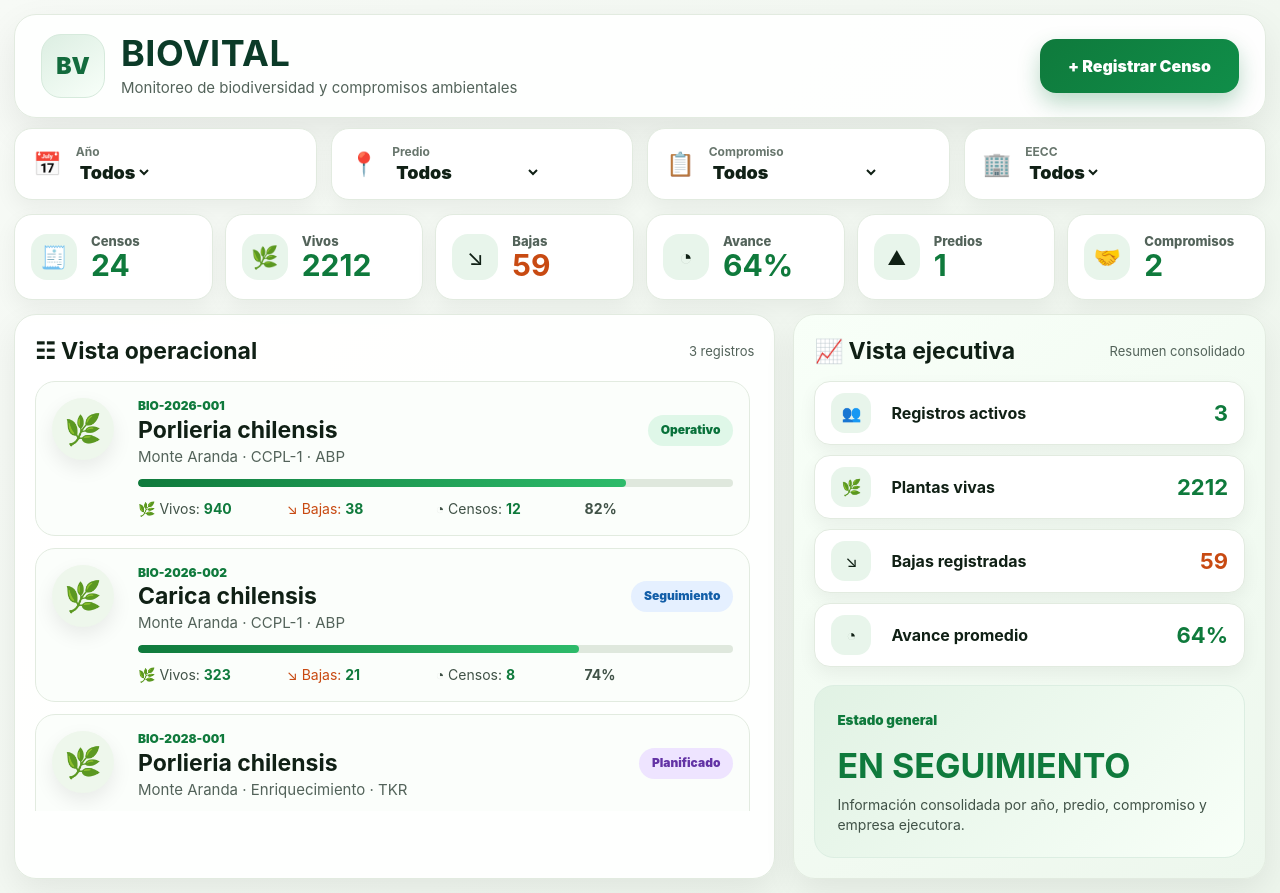
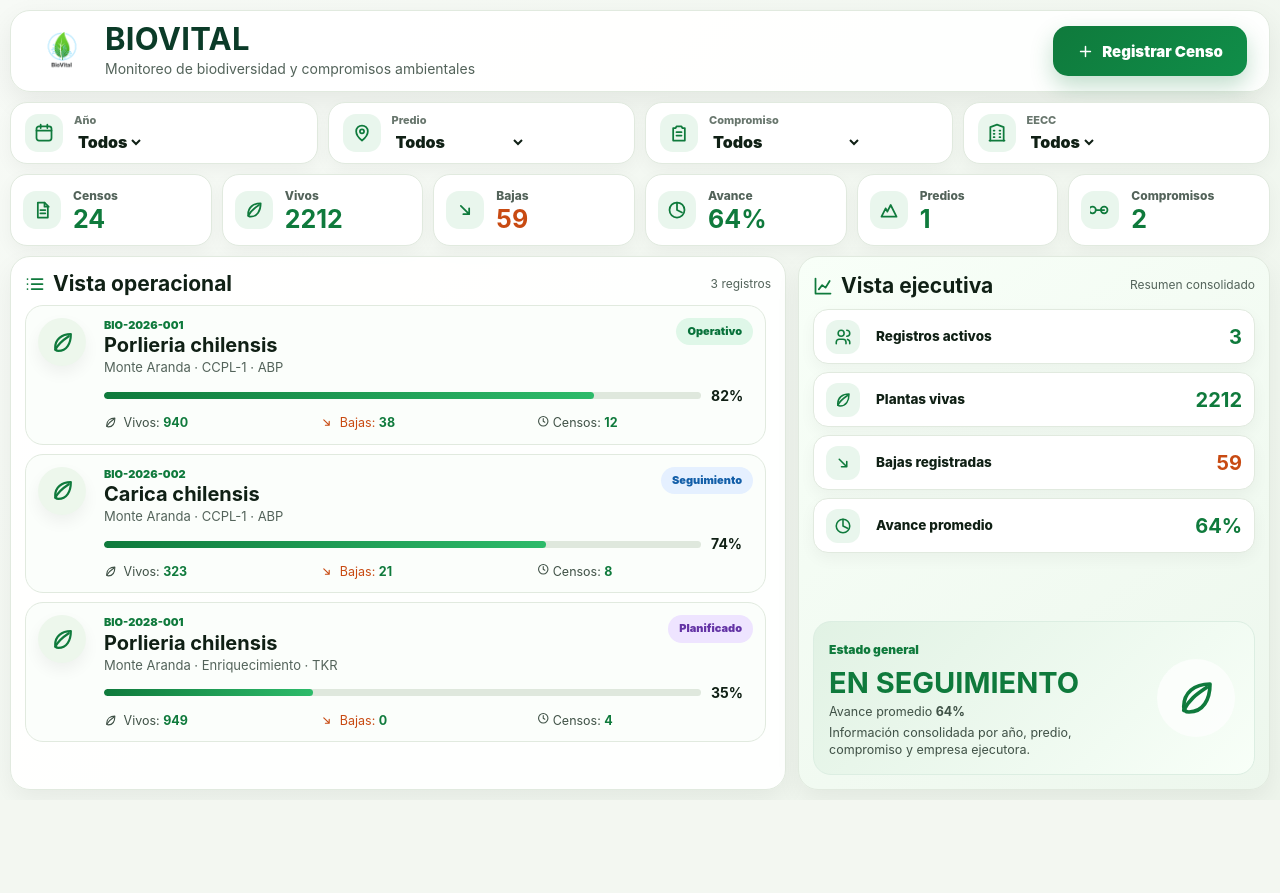
Before and after one commit to Phyllium2026/biovital-dashboard-web, a Next.js app: page / in a window 1280 px wide. After the commit the page ends 800 px from the top, so only its background shows below. Built offline with nearby package versions, Linux system fonts and the light colour scheme.

Commit message:
Update page.tsx

```diff
--- a/app/page.tsx
+++ b/app/page.tsx
@@ -97,7 +97,7 @@ export default function Home() {
       <section className="bv-shell">
         <header className="bv-header">
           <div className="bv-brand">
-            <div className="bv-logo">BV</div>
+            <img src="/logo-biovital.png" alt="BIOVITAL" className="bv-logo-img" />
             <div>
               <h1>BIOVITAL</h1>
               <p>Monitoreo de biodiversidad y compromisos ambientales</p>
@@ -105,55 +105,59 @@ export default function Home() {
           </div>
 
           <a className="bv-button" href="#">
-            + Registrar Censo
+            <IconPlus /> Registrar Censo
           </a>
         </header>
 
         <section className="bv-filters">
-          <Select label="Año" value={anio} options={unique('anio')} onChange={setAnio} icon="📅" />
-          <Select label="Predio" value={predio} options={unique('predio')} onChange={setPredio} icon="📍" />
-          <Select label="Compromiso" value={compromiso} options={unique('compromiso')} onChange={setCompromiso} icon="📋" />
-          <Select label="EECC" value={eecc} options={unique('eecc')} onChange={setEecc} icon="🏢" />
+          <Select label="Año" value={anio} options={unique('anio')} onChange={setAnio} icon={<IconCalendar />} />
+          <Select label="Predio" value={predio} options={unique('predio')} onChange={setPredio} icon={<IconPin />} />
+          <Select label="Compromiso" value={compromiso} options={unique('compromiso')} onChange={setCompromiso} icon={<IconClipboard />} />
+          <Select label="EECC" value={eecc} options={unique('eecc')} onChange={setEecc} icon={<IconBuilding />} />
         </section>
 
         <section className="bv-kpis">
-          <Kpi icon="🧾" title="Censos" value={totalCensos} />
-          <Kpi icon="🌿" title="Vivos" value={totalVivos} />
-          <Kpi icon="↘" title="Bajas" value={totalMuertos} danger />
-          <Kpi icon="◔" title="Avance" value={`${avance}%`} />
-          <Kpi icon="⛰" title="Predios" value="1" />
-          <Kpi icon="🤝" title="Compromisos" value="2" />
+          <Kpi icon={<IconFile />} title="Censos" value={totalCensos} />
+          <Kpi icon={<IconLeaf />} title="Vivos" value={totalVivos} />
+          <Kpi icon={<IconDown />} title="Bajas" value={totalMuertos} danger />
+          <Kpi icon={<IconProgress />} title="Avance" value={`${avance}%`} />
+          <Kpi icon={<IconMountain />} title="Predios" value="1" />
+          <Kpi icon={<IconCommit />} title="Compromisos" value="2" />
         </section>
 
         <section className="bv-content">
           <div className="bv-panel">
             <div className="bv-panel-head">
-              <h2>☷ Vista operacional</h2>
+              <h2><IconList /> Vista operacional</h2>
               <span>{filtrados.length} registros</span>
             </div>
 
             <div className="bv-list">
               {filtrados.map((r) => (
                 <article className="bv-card" key={r.id}>
-                  <div className="bv-card-icon">🌿</div>
+                  <div className="bv-card-icon"><IconLeaf /></div>
 
                   <div className="bv-card-body">
+                    <div className="bv-topline">
+                      <div>
                         <div className="bv-id">{r.id}</div>
-                    <div className="bv-row">
                         <h3>{r.especie}</h3>
+                        <p>{r.predio} · {r.compromiso} · {r.eecc}</p>
+                      </div>
                       <span className={`bv-status ${r.estado.toLowerCase()}`}>{r.estado}</span>
                     </div>
-                    <p>{r.predio} · {r.compromiso} · {r.eecc}</p>
 
+                    <div className="bv-progress-row">
                       <div className="bv-progress">
                         <div style={{ width: `${r.avance}%` }} />
                       </div>
+                      <strong>{r.avance}%</strong>
+                    </div>
 
                     <div className="bv-card-stats">
-                      <span>🌿 Vivos: <b>{r.vivos}</b></span>
-                      <span className="danger">↘ Bajas: <b>{r.muertos}</b></span>
-                      <span>◔ Censos: <b>{r.censos}</b></span>
-                      <strong>{r.avance}%</strong>
+                      <span><IconLeafSmall /> Vivos: <b>{r.vivos}</b></span>
+                      <span className="danger"><IconDownSmall /> Bajas: <b>{r.muertos}</b></span>
+                      <span><IconClock /> Censos: <b>{r.censos}</b></span>
                     </div>
                   </div>
                 </article>
@@ -162,30 +166,36 @@ export default function Home() {
           </div>
 
           <aside className="bv-exec">
-            <div className="bv-panel-head">
-              <h2>📈 Vista ejecutiva</h2>
+            <div className="bv-panel-head exec-head">
+              <h2><IconChart /> Vista ejecutiva</h2>
               <span>Resumen consolidado</span>
             </div>
 
-            <Resumen label="Registros activos" value={filtrados.length} icon="👥" />
-            <Resumen label="Plantas vivas" value={totalVivos} icon="🌿" />
-            <Resumen label="Bajas registradas" value={totalMuertos} icon="↘" danger />
-            <Resumen label="Avance promedio" value={`${avance}%`} icon="◔" />
+            <Resumen label="Registros activos" value={filtrados.length} icon={<IconUsers />} />
+            <Resumen label="Plantas vivas" value={totalVivos} icon={<IconLeaf />} />
+            <Resumen label="Bajas registradas" value={totalMuertos} icon={<IconDown />} danger />
+            <Resumen label="Avance promedio" value={`${avance}%`} icon={<IconProgress />} />
 
             <div className="bv-state">
+              <div>
                 <small>Estado general</small>
                 <h3>{estadoGeneral}</h3>
+                <p>Avance promedio <b>{avance}%</b></p>
                 <p>Información consolidada por año, predio, compromiso y empresa ejecutora.</p>
+              </div>
+              <div className="bv-state-mark">
+                <IconLeaf />
+              </div>
             </div>
           </aside>
         </section>
 
         <nav className="bv-mobile-nav">
-          <span>🏠<small>Inicio</small></span>
-          <span>📋<small>Registros</small></span>
-          <span className="active">＋</span>
-          <span>📊<small>Reportes</small></span>
-          <span>⋯<small>Más</small></span>
+          <span><IconHome /><small>Inicio</small></span>
+          <span><IconList /><small>Registros</small></span>
+          <span className="active"><IconPlus /></span>
+          <span><IconChart /><small>Reportes</small></span>
+          <span><IconMore /><small>Más</small></span>
         </nav>
       </section>
     </main>
@@ -203,11 +213,11 @@ function Select({
   value: string;
   options: string[];
   onChange: (v: string) => void;
-  icon: string;
+  icon: React.ReactNode;
 }) {
   return (
     <label className="bv-filter">
-      <span>{icon}</span>
+      <span className="bv-filter-icon">{icon}</span>
       <div>
         <small>{label}</small>
         <select value={value} onChange={(e) => onChange(e.target.value)}>
@@ -226,14 +236,14 @@ function Kpi({
   value,
   danger,
 }: {
-  icon: string;
+  icon: React.ReactNode;
   title: string;
   value: string | number;
   danger?: boolean;
 }) {
   return (
     <div className="bv-kpi">
-      <span>{icon}</span>
+      <span className="bv-iconbox">{icon}</span>
       <div>
         <small>{title}</small>
         <strong className={danger ? 'danger' : ''}>{value}</strong>
@@ -250,123 +260,166 @@ function Resumen({
 }: {
   label: string;
   value: string | number;
-  icon: string;
+  icon: React.ReactNode;
   danger?: boolean;
 }) {
   return (
     <div className="bv-summary">
-      <span>{icon}</span>
+      <span className="bv-iconbox">{icon}</span>
       <p>{label}</p>
       <strong className={danger ? 'danger' : ''}>{value}</strong>
     </div>
   );
 }
 
+function Svg({ children }: { children: React.ReactNode }) {
+  return <svg viewBox="0 0 24 24" fill="none" stroke="currentColor" strokeWidth="2.1" strokeLinecap="round" strokeLinejoin="round">{children}</svg>;
+}
+
+function IconPlus() { return <Svg><path d="M12 5v14M5 12h14" /></Svg>; }
+function IconCalendar() { return <Svg><rect x="3" y="4" width="18" height="17" rx="3" /><path d="M8 2v4M16 2v4M3 9h18" /></Svg>; }
+function IconPin() { return <Svg><path d="M12 21s7-5.2 7-11a7 7 0 1 0-14 0c0 5.8 7 11 7 11Z" /><circle cx="12" cy="10" r="2.5" /></Svg>; }
+function IconClipboard() { return <Svg><path d="M9 4h6l1 2h3v15H5V6h3l1-2Z" /><path d="M9 11h6M9 15h6" /></Svg>; }
+function IconBuilding() { return <Svg><path d="M4 21V5l8-3 8 3v16" /><path d="M8 9h1M8 13h1M8 17h1M15 9h1M15 13h1M15 17h1M3 21h18" /></Svg>; }
+function IconFile() { return <Svg><path d="M7 3h8l4 4v14H7z" /><path d="M15 3v5h5M10 12h6M10 16h6" /></Svg>; }
+function IconLeaf() { return <Svg><path d="M20 4C11 4 5 9 5 17c0 2 1 3 3 3 8 0 12-7 12-16Z" /><path d="M5 19c3-6 7-9 13-13" /></Svg>; }
+function IconDown() { return <Svg><path d="M7 7l10 10M17 10v7h-7" /></Svg>; }
+function IconProgress() { return <Svg><path d="M12 3v9l6 3" /><circle cx="12" cy="12" r="9" /></Svg>; }
+function IconMountain() { return <Svg><path d="M3 20h18L14 6l-4 8-2-4Z" /></Svg>; }
+function IconCommit() { return <Svg><path d="M7 12h10M7 12a4 4 0 1 1-4-4 4 4 0 0 1 4 4ZM21 12a4 4 0 1 1-4-4 4 4 0 0 1 4 4Z" /></Svg>; }
+function IconList() { return <Svg><path d="M8 6h13M8 12h13M8 18h13" /><path d="M3 6h.01M3 12h.01M3 18h.01" /></Svg>; }
+function IconChart() { return <Svg><path d="M3 3v18h18" /><path d="M7 16l4-5 4 3 5-8" /></Svg>; }
+function IconUsers() { return <Svg><path d="M16 21v-2a4 4 0 0 0-4-4H7a4 4 0 0 0-4 4v2" /><circle cx="9.5" cy="7" r="4" /><path d="M17 11a4 4 0 0 0 0-8M21 21v-2a4 4 0 0 0-3-3.8" /></Svg>; }
+function IconClock() { return <Svg><circle cx="12" cy="12" r="9" /><path d="M12 7v5l3 2" /></Svg>; }
+function IconHome() { return <Svg><path d="M3 11l9-8 9 8" /><path d="M5 10v11h14V10" /></Svg>; }
+function IconMore() { return <Svg><path d="M5 12h.01M12 12h.01M19 12h.01" /></Svg>; }
+function IconLeafSmall() { return <span className="inline-icon"><IconLeaf /></span>; }
+function IconDownSmall() { return <span className="inline-icon"><IconDown /></span>; }
+
 const css = `
 .bv-main {
-  min-height: 100vh;
-  background: linear-gradient(135deg, #f7faf6, #edf5ec);
+  height: 100vh;
+  overflow: hidden;
+  background: linear-gradient(135deg, #f7faf6, #eef5ec);
   font-family: Inter, Arial, Helvetica, sans-serif;
   color: #102015;
-  padding: 14px;
+  padding: 10px;
 }
 
 .bv-shell {
   max-width: 1500px;
+  height: calc(100vh - 20px);
   margin: 0 auto;
+  display: grid;
+  grid-template-rows: 82px 62px 72px 1fr;
+  gap: 10px;
 }
 
 .bv-header {
-  height: 104px;
-  background: rgba(255,255,255,.94);
-  border: 1px solid #e2ebe0;
-  border-radius: 22px;
-  padding: 18px 26px;
+  background: rgba(255,255,255,.96);
+  border: 1px solid #e1eadf;
+  border-radius: 20px;
+  padding: 12px 22px;
   display: flex;
   justify-content: space-between;
   align-items: center;
-  box-shadow: 0 14px 36px rgba(0,0,0,.08);
-  margin-bottom: 10px;
+  box-shadow: 0 10px 28px rgba(0,0,0,.07);
 }
 
 .bv-brand {
   display: flex;
   align-items: center;
-  gap: 16px;
+  gap: 14px;
 }
 
-.bv-logo {
-  width: 64px;
-  height: 64px;
-  border-radius: 20px;
-  background: linear-gradient(145deg, #dceee2, #f8fff9);
-  color: #136b3d;
-  display: grid;
-  place-items: center;
-  font-weight: 900;
-  font-size: 23px;
-  border: 1px solid #d6eadc;
+.bv-logo-img {
+  width: 58px;
+  height: 58px;
+  object-fit: contain;
+  border-radius: 14px;
 }
 
 .bv-header h1 {
   margin: 0;
-  font-size: 36px;
-  letter-spacing: .5px;
+  font-size: 31px;
+  letter-spacing: .3px;
   color: #0b3b28;
   line-height: 1;
 }
 
 .bv-header p {
-  margin: 6px 0 0;
-  font-size: 15px;
+  margin: 5px 0 0;
+  font-size: 14px;
   color: #53635a;
 }
 
 .bv-button {
+  height: 50px;
   background: linear-gradient(135deg, #0f7a3c, #108e49);
   color: white;
-  border-radius: 16px;
-  padding: 16px 28px;
+  border-radius: 15px;
+  padding: 0 24px;
   font-weight: 900;
-  font-size: 16px;
-  box-shadow: 0 10px 22px rgba(15,122,60,.28);
+  font-size: 15px;
+  box-shadow: 0 10px 22px rgba(15,122,60,.25);
+  display: inline-flex;
+  align-items: center;
+  gap: 8px;
+}
+
+.bv-button svg {
+  width: 17px;
+  height: 17px;
 }
 
 .bv-filters {
   display: grid;
   grid-template-columns: repeat(4, 1fr);
-  gap: 14px;
-  margin-bottom: 14px;
+  gap: 10px;
 }
 
 .bv-filter {
-  height: 72px;
   background: white;
-  border: 1px solid #e2ebe0;
-  border-radius: 18px;
-  padding: 14px 18px;
+  border: 1px solid #e1eadf;
+  border-radius: 17px;
+  padding: 10px 14px;
   display: flex;
   align-items: center;
-  gap: 14px;
-  box-shadow: 0 8px 22px rgba(0,0,0,.055);
+  gap: 11px;
+  box-shadow: 0 6px 18px rgba(0,0,0,.045);
 }
 
-.bv-filter span {
-  font-size: 23px;
+.bv-filter-icon,
+.bv-iconbox {
+  width: 38px;
+  height: 38px;
+  border-radius: 13px;
+  background: #e9f6ed;
+  color: #0f7a3c;
+  display: grid;
+  place-items: center;
+  flex: 0 0 auto;
+}
+
+.bv-filter-icon svg,
+.bv-iconbox svg {
+  width: 20px;
+  height: 20px;
 }
 
 .bv-filter small {
   display: block;
   color: #68766d;
-  font-weight: 700;
-  font-size: 12px;
+  font-weight: 800;
+  font-size: 11px;
+  margin-bottom: 2px;
 }
 
 .bv-filter select {
   border: 0;
   outline: 0;
   background: transparent;
-  font-size: 18px;
+  font-size: 16px;
   font-weight: 900;
   color: #102015;
   width: 100%;
@@ -375,44 +428,33 @@ const css = `
 .bv-kpis {
   display: grid;
   grid-template-columns: repeat(6, 1fr);
-  gap: 12px;
-  margin-bottom: 14px;
+  gap: 10px;
 }
 
 .bv-kpi {
   background: white;
-  border: 1px solid #e2ebe0;
-  border-radius: 18px;
-  min-height: 86px;
-  padding: 16px;
+  border: 1px solid #e1eadf;
+  border-radius: 17px;
+  padding: 12px;
   display: flex;
   align-items: center;
-  gap: 14px;
-  box-shadow: 0 8px 22px rgba(0,0,0,.055);
-}
-
-.bv-kpi span {
-  width: 46px;
-  height: 46px;
-  border-radius: 16px;
-  background: #e8f5eb;
-  display: grid;
-  place-items: center;
-  font-size: 22px;
+  gap: 12px;
+  box-shadow: 0 6px 18px rgba(0,0,0,.045);
 }
 
 .bv-kpi small {
   display: block;
-  font-size: 13px;
+  font-size: 12px;
   color: #53635a;
   font-weight: 800;
+  margin-bottom: 2px;
 }
 
 .bv-kpi strong {
   display: block;
-  font-size: 30px;
+  font-size: 25px;
   color: #0f7a3c;
-  line-height: 1.05;
+  line-height: 1;
 }
 
 .danger {
@@ -420,97 +462,128 @@ const css = `
 }
 
 .bv-content {
+  min-height: 0;
   display: grid;
-  grid-template-columns: 1.45fr .9fr;
-  gap: 18px;
+  grid-template-columns: 1.48fr .9fr;
+  gap: 12px;
 }
 
 .bv-panel,
 .bv-exec {
+  min-height: 0;
   background: rgba(255,255,255,.96);
-  border: 1px solid #e2ebe0;
-  border-radius: 22px;
-  padding: 20px;
-  box-shadow: 0 12px 32px rgba(0,0,0,.07);
+  border: 1px solid #e1eadf;
+  border-radius: 20px;
+  padding: 14px;
+  box-shadow: 0 10px 26px rgba(0,0,0,.06);
+}
+
+.bv-panel {
+  display: grid;
+  grid-template-rows: 34px 1fr;
 }
 
 .bv-panel-head {
   display: flex;
   justify-content: space-between;
   align-items: center;
-  margin-bottom: 14px;
+  margin-bottom: 8px;
 }
 
 .bv-panel-head h2 {
   margin: 0;
-  font-size: 23px;
+  font-size: 21px;
+  display: flex;
+  align-items: center;
+  gap: 8px;
+}
+
+.bv-panel-head h2 svg {
+  width: 20px;
+  height: 20px;
+  color: #0f7a3c;
 }
 
 .bv-panel-head span {
   color: #53635a;
-  font-size: 13px;
+  font-size: 12px;
 }
 
 .bv-list {
-  max-height: 430px;
+  min-height: 0;
   overflow-y: auto;
-  padding-right: 4px;
+  padding-right: 5px;
+}
+
+.bv-list::-webkit-scrollbar {
+  width: 7px;
+}
+
+.bv-list::-webkit-scrollbar-thumb {
+  background: #c9d8c6;
+  border-radius: 99px;
 }
 
 .bv-card {
   background: #fbfefb;
-  border: 1px solid #e2ebe0;
-  border-radius: 20px;
-  padding: 16px;
+  border: 1px solid #e1eadf;
+  border-radius: 18px;
+  padding: 12px;
   display: grid;
-  grid-template-columns: 70px 1fr;
-  gap: 16px;
-  margin-bottom: 12px;
+  grid-template-columns: 54px 1fr;
+  gap: 12px;
+  margin-bottom: 9px;
 }
 
 .bv-card-icon {
-  width: 62px;
-  height: 62px;
+  width: 48px;
+  height: 48px;
   border-radius: 999px;
-  background: #eef7ec;
+  background: #edf7ec;
+  color: #0f7a3c;
   display: grid;
   place-items: center;
-  font-size: 30px;
-  box-shadow: 0 8px 20px rgba(0,0,0,.08);
+  box-shadow: 0 7px 16px rgba(0,0,0,.055);
+}
+
+.bv-card-icon svg {
+  width: 25px;
+  height: 25px;
+}
+
+.bv-topline {
+  display: flex;
+  justify-content: space-between;
+  gap: 10px;
 }
 
 .bv-id {
   color: #0f7a3c;
-  font-size: 12px;
+  font-size: 11px;
   font-weight: 900;
 }
 
-.bv-row {
-  display: flex;
-  justify-content: space-between;
-  gap: 12px;
-}
-
-.bv-row h3 {
-  margin: 4px 0;
-  font-size: 23px;
-  line-height: 1;
+.bv-card h3 {
+  margin: 2px 0 2px;
+  font-size: 20px;
+  line-height: 1.05;
 }
 
 .bv-card p {
-  margin: 0 0 12px;
+  margin: 0;
   color: #53635a;
-  font-size: 15px;
+  font-size: 13px;
 }
 
 .bv-status {
   border-radius: 999px;
-  padding: 7px 13px;
-  font-size: 12px;
+  padding: 6px 11px;
+  font-size: 11px;
   font-weight: 900;
   background: #dff7e8;
   color: #08713a;
   height: fit-content;
+  white-space: nowrap;
 }
 
 .bv-status.seguimiento {
@@ -523,8 +596,16 @@ const css = `
   color: #6333a5;
 }
 
+.bv-progress-row {
+  display: grid;
+  grid-template-columns: 1fr 42px;
+  align-items: center;
+  gap: 10px;
+  margin-top: 9px;
+}
+
 .bv-progress {
-  height: 8px;
+  height: 7px;
   background: #dfe8dd;
   border-radius: 999px;
   overflow: hidden;
@@ -536,11 +617,16 @@ const css = `
   border-radius: 999px;
 }
 
+.bv-progress-row strong {
+  color: #102015;
+  font-size: 14px;
+}
+
 .bv-card-stats {
   display: grid;
-  grid-template-columns: repeat(4, 1fr);
-  margin-top: 12px;
-  font-size: 14px;
+  grid-template-columns: repeat(3, 1fr);
+  margin-top: 9px;
+  font-size: 12.5px;
   color: #405247;
 }
 
@@ -548,91 +634,149 @@ const css = `
   color: #0f7a3c;
 }
 
+.inline-icon {
+  display: inline-block;
+  width: 13px;
+  height: 13px;
+  vertical-align: -2px;
+  margin-right: 3px;
+}
+
+.inline-icon svg {
+  width: 13px;
+  height: 13px;
+}
+
 .bv-exec {
   background: linear-gradient(145deg, #f8fff8, #edf7ed);
+  display: flex;
+  flex-direction: column;
+}
+
+.exec-head {
+  margin-bottom: 9px;
 }
 
 .bv-summary {
-  height: 64px;
+  height: 55px;
   background: white;
-  border: 1px solid #e2ebe0;
-  border-radius: 16px;
+  border: 1px solid #e1eadf;
+  border-radius: 15px;
   display: grid;
-  grid-template-columns: 48px 1fr auto;
+  grid-template-columns: 40px 1fr auto;
   align-items: center;
-  gap: 12px;
-  padding: 10px 16px;
-  margin-bottom: 10px;
-  box-shadow: 0 7px 18px rgba(0,0,0,.055);
+  gap: 10px;
+  padding: 8px 12px;
+  margin-bottom: 8px;
+  box-shadow: 0 6px 16px rgba(0,0,0,.045);
 }
 
-.bv-summary span {
-  width: 40px;
-  height: 40px;
-  border-radius: 14px;
-  background: #e8f5eb;
-  display: grid;
-  place-items: center;
+.bv-summary .bv-iconbox {
+  width: 34px;
+  height: 34px;
+  border-radius: 12px;
+}
+
+.bv-summary .bv-iconbox svg {
+  width: 18px;
+  height: 18px;
 }
 
 .bv-summary p {
   margin: 0;
-  font-weight: 700;
+  font-weight: 800;
+  font-size: 13.5px;
 }
 
 .bv-summary strong {
   color: #0f7a3c;
-  font-size: 22px;
+  font-size: 20px;
 }
 
 .bv-state {
-  margin-top: 18px;
+  margin-top: auto;
   background: linear-gradient(135deg, #e1f2e4, #f8fff8);
-  border-radius: 20px;
-  padding: 22px;
-  min-height: 160px;
+  border-radius: 18px;
+  padding: 15px;
+  min-height: 130px;
   border: 1px solid #dceee2;
+  display: grid;
+  grid-template-columns: 1fr 82px;
+  gap: 10px;
+  align-items: center;
 }
 
 .bv-state small {
   color: #0f7a3c;
   font-weight: 900;
+  font-size: 12px;
 }
 
 .bv-state h3 {
-  margin: 18px 0 12px;
-  font-size: 34px;
+  margin: 9px 0 7px;
+  font-size: 29px;
   color: #0f7a3c;
   line-height: 1;
 }
 
 .bv-state p {
-  margin: 0;
+  margin: 4px 0 0;
   color: #405247;
-  font-size: 14px;
-  line-height: 1.45;
+  font-size: 12.5px;
+  line-height: 1.35;
+}
+
+.bv-state-mark {
+  width: 78px;
+  height: 78px;
+  border-radius: 999px;
+  background: rgba(255,255,255,.7);
+  color: #0f7a3c;
+  display: grid;
+  place-items: center;
+}
+
+.bv-state-mark svg {
+  width: 42px;
+  height: 42px;
 }
 
 .bv-mobile-nav {
   display: none;
 }
 
+svg {
+  width: 1em;
+  height: 1em;
+}
+
+a {
+  text-decoration: none;
+}
+
 @media (max-width: 900px) {
   .bv-main {
-    padding: 10px 10px 76px;
+    height: auto;
+    min-height: 100vh;
+    overflow: visible;
+    padding: 8px 8px 74px;
+  }
+
+  .bv-shell {
+    height: auto;
+    display: block;
   }
 
   .bv-header {
-    height: auto;
-    padding: 14px;
-    border-radius: 18px;
+    min-height: 70px;
+    padding: 10px 12px;
+    border-radius: 17px;
+    margin-bottom: 9px;
   }
 
-  .bv-logo {
+  .bv-logo-img {
     width: 44px;
     height: 44px;
-    border-radius: 15px;
-    font-size: 17px;
   }
 
   .bv-header h1 {
@@ -640,50 +784,60 @@ const css = `
   }
 
   .bv-header p {
-    font-size: 12px;
+    font-size: 11.5px;
   }
 
   .bv-button {
-    padding: 12px 14px;
-    font-size: 13px;
+    height: 40px;
+    padding: 0 12px;
+    font-size: 12px;
   }
 
   .bv-filters {
     grid-template-columns: repeat(2, 1fr);
-    gap: 10px;
+    gap: 8px;
+    margin-bottom: 8px;
   }
 
   .bv-filter {
-    height: 60px;
-    padding: 10px;
+    height: 56px;
+    padding: 8px 10px;
+  }
+
+  .bv-filter-icon,
+  .bv-iconbox {
+    width: 34px;
+    height: 34px;
   }
 
   .bv-filter select {
-    font-size: 15px;
+    font-size: 14px;
   }
 
   .bv-kpis {
     grid-template-columns: repeat(2, 1fr);
-    gap: 10px;
+    gap: 8px;
+    margin-bottom: 9px;
   }
 
   .bv-kpi {
-    min-height: 72px;
-    padding: 12px;
+    min-height: 64px;
+    padding: 10px;
   }
 
   .bv-kpi strong {
-    font-size: 25px;
+    font-size: 23px;
   }
 
   .bv-content {
     grid-template-columns: 1fr;
+    gap: 9px;
   }
 
   .bv-panel,
   .bv-exec {
-    padding: 14px;
-    border-radius: 20px;
+    padding: 12px;
+    border-radius: 18px;
   }
 
   .bv-list {
@@ -692,44 +846,47 @@ const css = `
   }
 
   .bv-card {
-    grid-template-columns: 52px 1fr;
-    gap: 12px;
-    padding: 13px;
+    grid-template-columns: 46px 1fr;
+    gap: 10px;
+    padding: 11px;
   }
 
   .bv-card-icon {
-    width: 48px;
-    height: 48px;
-    font-size: 24px;
+    width: 42px;
+    height: 42px;
   }
 
-  .bv-row h3 {
-    font-size: 18px;
+  .bv-card h3 {
+    font-size: 17px;
   }
 
   .bv-card p {
-    font-size: 13px;
+    font-size: 12px;
   }
 
   .bv-card-stats {
-    grid-template-columns: repeat(2, 1fr);
-    gap: 6px;
-    font-size: 13px;
+    grid-template-columns: repeat(3, 1fr);
+    gap: 4px;
+    font-size: 11.5px;
+  }
+
+  .bv-state {
+    grid-template-columns: 1fr 72px;
   }
 
   .bv-state h3 {
-    font-size: 27px;
+    font-size: 25px;
   }
 
   .bv-mobile-nav {
     position: fixed;
-    left: 10px;
-    right: 10px;
-    bottom: 10px;
-    height: 58px;
+    left: 8px;
+    right: 8px;
+    bottom: 8px;
+    height: 56px;
     background: white;
     border: 1px solid #dfe8dd;
-    border-radius: 20px;
+    border-radius: 19px;
     display: grid;
     grid-template-columns: repeat(5, 1fr);
     align-items: center;
@@ -740,8 +897,13 @@ const css = `
   .bv-mobile-nav span {
     display: grid;
     place-items: center;
-    font-size: 18px;
+    font-size: 17px;
     color: #53635a;
+  }
+
+  .bv-mobile-nav svg {
+    width: 18px;
+    height: 18px;
   }
 
   .bv-mobile-nav small {
@@ -749,13 +911,12 @@ const css = `
   }
 
   .bv-mobile-nav .active {
-    width: 46px;
-    height: 46px;
+    width: 44px;
+    height: 44px;
     background: #0f7a3c;
     color: white;
     border-radius: 999px;
     margin: 0 auto;
-    font-size: 26px;
   }
 }
 `;
```
Lines whose indentation alone changed are shown as unchanged.
